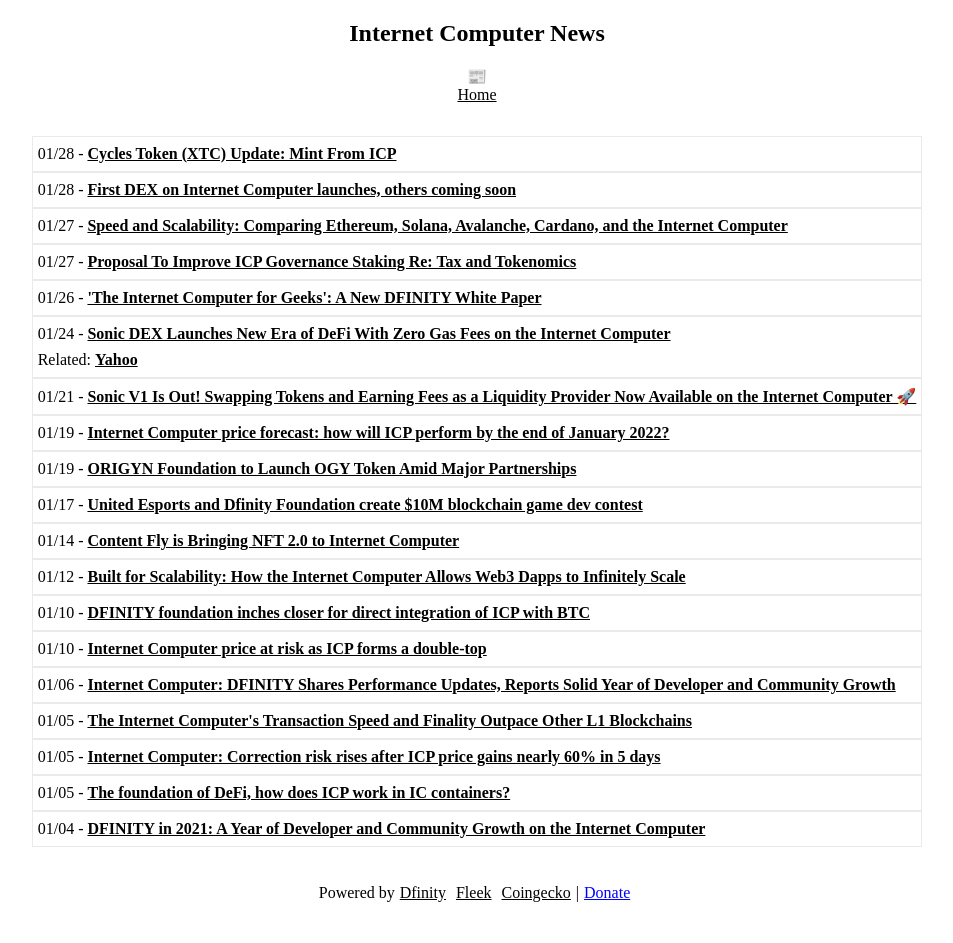
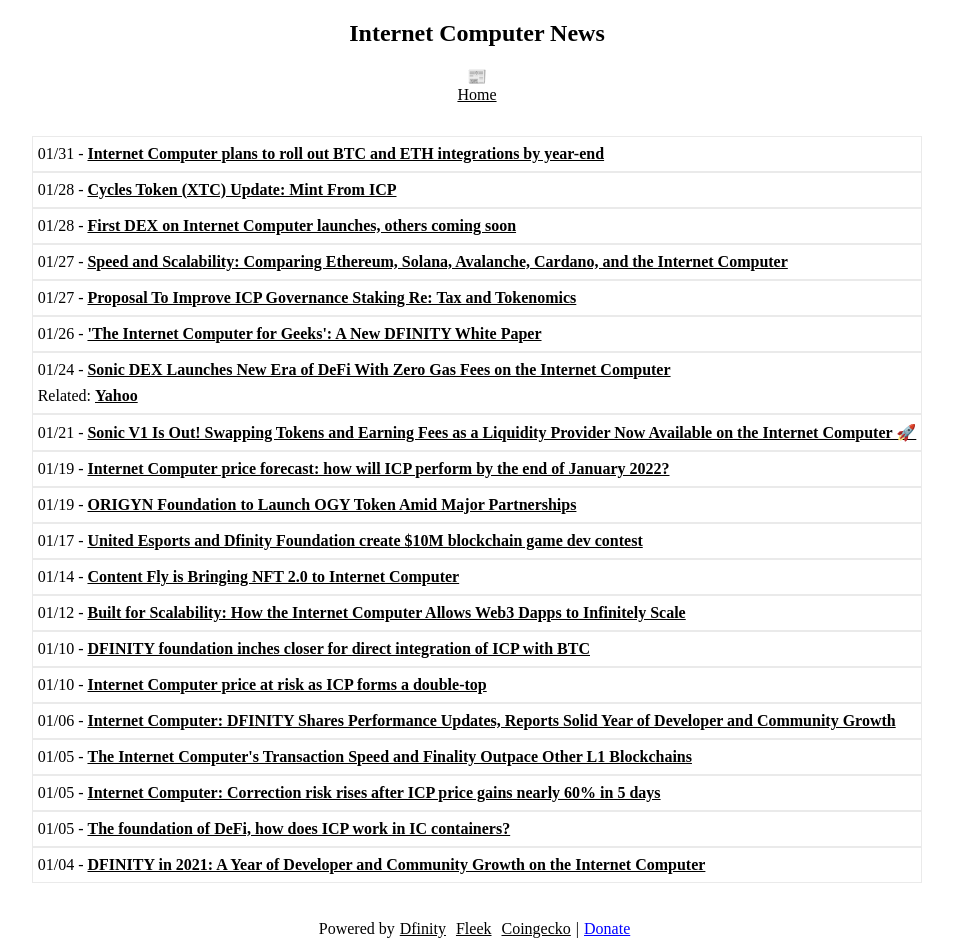
Before and after one commit to rjlucasm/ictoday, a Next.js app: page /news/2022 in a window 1280 px wide. Shown: the whole page, without its empty margins (163-1116 px from the left). Before the commit the page ends 907 px from the top, so only its background shows below. Built offline with nearby package versions, Linux system fonts and the light colour scheme.

Commit message:
News 01/31

```diff
--- a/pages/news/2022.js
+++ b/pages/news/2022.js
@@ -17,6 +17,9 @@ export default function News22() {
             <Link href="/"><a style={{ color: 'inherit' }}>Home</a></Link>
 
             <div className="pagesgrid">
+            <div className="pagescard">01/31 -&nbsp;
+                <a href="https://cointelegraph.com/news/internet-computer-plans-to-roll-out-btc-and-eth-integrations-by-year-end" target="_blank" rel="noopener noreferrer">Internet Computer plans to roll out BTC and ETH integrations by year-end</a>
+            </div>
             <div className="pagescard">01/28 -&nbsp;
                 <a href="https://medium.com/dank-ois/cycles-token-xtc-update-mint-from-icp-b626a5063254" target="_blank" rel="noopener noreferrer">Cycles Token (XTC) Update: Mint From ICP</a>
             </div>
```
